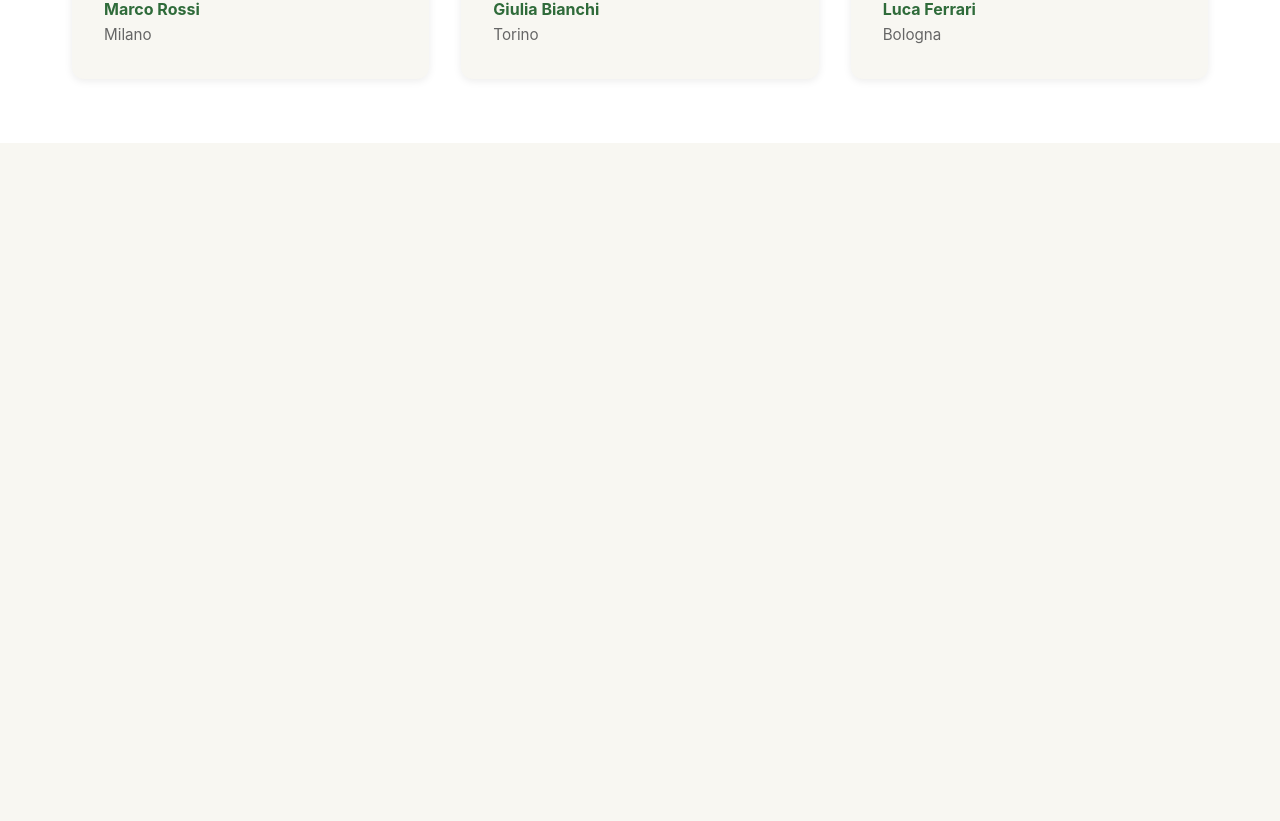
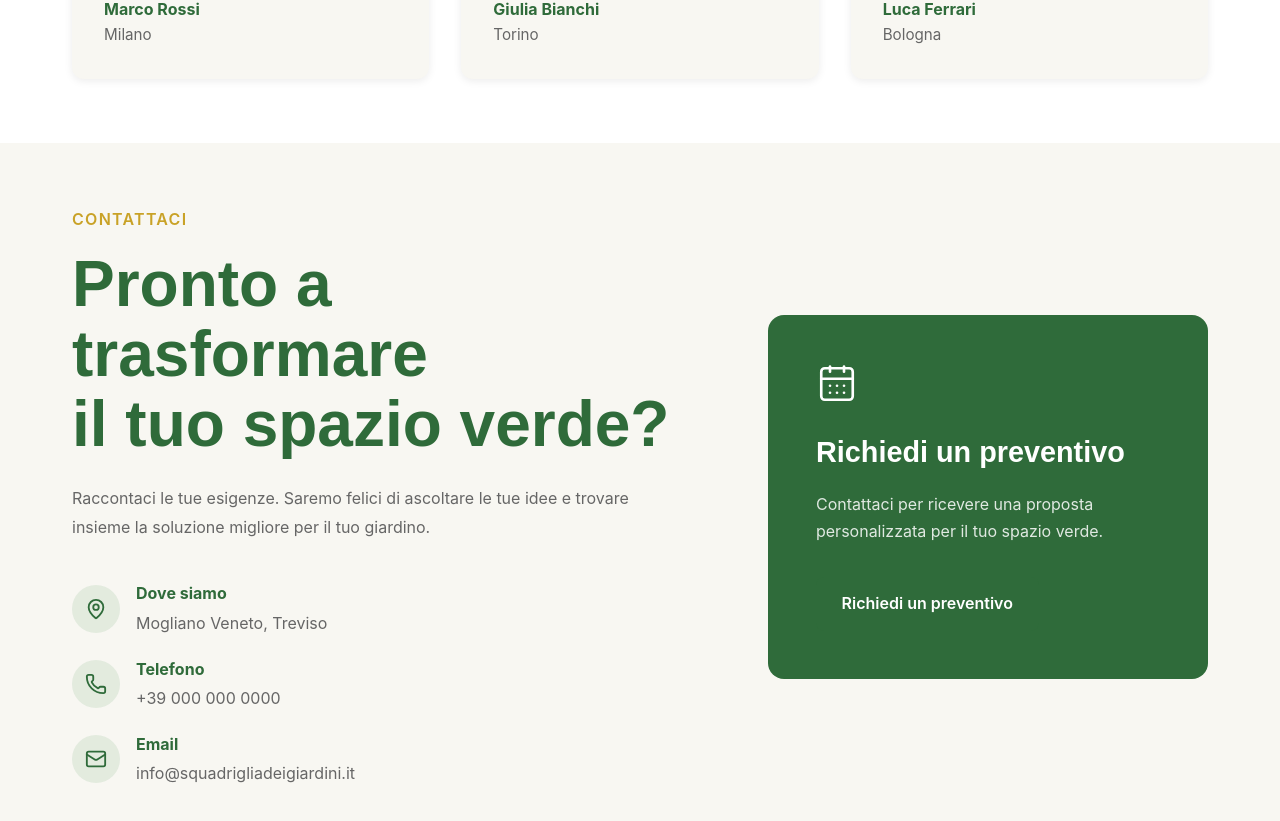
Before and after one commit to Jonas-Henry/squadriglia-dei-giardini, a React (Vite) app: page / in a window 1280 px wide. Shown: the part 5295-6116 px from the top of the page. Before the commit the page ends 5438 px from the top, so only its background shows below. Built offline with nearby package versions, Linux system fonts and the light colour scheme; a web font is replaced by a local one.

Commit message:
criada seção contacte-nos

```diff
--- a/src/pages/Home/Home.jsx
+++ b/src/pages/Home/Home.jsx
@@ -4,6 +4,7 @@ import WhyChooseUs from './components/WhyChooseUs/WhyChooseUs';
 import Process from './components/Process/Process';
 import Gallery from './components/Gallery';
 import Testimonials from './components/Testimonials';
+import Contact from './components/Contact';
 
 function Home() {
   return (
@@ -14,6 +15,7 @@ function Home() {
       <Process />
       <Gallery />
       <Testimonials />
+      <Contact />
     </>
   );
 }
--- /dev/null
+++ b/src/pages/Home/components/Contact/Contact.jsx
@@ -0,0 +1,84 @@
+import Container from '@components/common/Container';
+import Button from '@components/common/Button';
+
+import { MapPin, Phone, Mail, CalendarDays } from 'lucide-react';
+
+import styles from './Contact.module.css';
+
+const contactInfo = [
+  {
+    id: 1,
+    icon: MapPin,
+    title: 'Dove siamo',
+    text: 'Mogliano Veneto, Treviso',
+  },
+  {
+    id: 2,
+    icon: Phone,
+    title: 'Telefono',
+    text: '+39 000 000 0000',
+  },
+  {
+    id: 3,
+    icon: Mail,
+    title: 'Email',
+    text: 'info@squadrigliadeigiardini.it',
+  },
+];
+
+function Contact() {
+  return (
+    <section className={styles.contact}>
+      <Container>
+        <div className={styles.wrapper}>
+          <div className={styles.content}>
+            <span className={styles.subtitle}>Contattaci</span>
+
+            <h2>
+              Pronto a trasformare
+              <br />
+              il tuo spazio verde?
+            </h2>
+
+            <p>
+              Raccontaci le tue esigenze. Saremo felici di ascoltare le tue idee e trovare insieme
+              la soluzione migliore per il tuo giardino.
+            </p>
+
+            <div className={styles.info}>
+              {contactInfo.map((item) => {
+                const Icon = item.icon;
+
+                return (
+                  <div key={item.id} className={styles.infoItem}>
+                    <div className={styles.icon}>
+                      <Icon size={22} />
+                    </div>
+
+                    <div>
+                      <strong>{item.title}</strong>
+
+                      <span>{item.text}</span>
+                    </div>
+                  </div>
+                );
+              })}
+            </div>
+          </div>
+
+          <div className={styles.cta}>
+            <CalendarDays size={42} strokeWidth={1.5} />
+
+            <h3>Richiedi un preventivo</h3>
+
+            <p>Contattaci per ricevere una proposta personalizzata per il tuo spazio verde.</p>
+
+            <Button>Richiedi un preventivo</Button>
+          </div>
+        </div>
+      </Container>
+    </section>
+  );
+}
+
+export default Contact;
--- /dev/null
+++ b/src/pages/Home/components/Contact/Contact.module.css
@@ -0,0 +1,132 @@
+.contact {
+  padding-block: var(--space-2xl);
+}
+
+.wrapper {
+  display: grid;
+  grid-template-columns: 1.4fr 1fr;
+  gap: 5rem;
+  align-items: center;
+}
+
+.subtitle {
+  display: inline-block;
+
+  margin-bottom: 1rem;
+
+  color: var(--color-secondary);
+
+  font-weight: 600;
+  letter-spacing: .08em;
+  text-transform: uppercase;
+}
+
+.content h2 {
+  margin-bottom: 1.5rem;
+
+  color: var(--color-primary);
+
+  font-size: clamp(2.5rem, 5vw, 4rem);
+
+  line-height: 1.1;
+}
+
+.content>p {
+  max-width: 600px;
+
+  margin-bottom: 2.5rem;
+
+  color: var(--color-text-light);
+
+  line-height: 1.8;
+}
+
+.info {
+  display: flex;
+  flex-direction: column;
+  gap: 1.25rem;
+}
+
+.infoItem {
+  display: flex;
+  align-items: center;
+  gap: 1rem;
+}
+
+.icon {
+  display: flex;
+  justify-content: center;
+  align-items: center;
+
+  width: 48px;
+  height: 48px;
+
+  flex-shrink: 0;
+
+  border-radius: 50%;
+
+  background-color: rgba(46, 125, 50, .1);
+
+  color: var(--color-primary);
+}
+
+.infoItem div:last-child {
+  display: flex;
+  flex-direction: column;
+  gap: .25rem;
+}
+
+.infoItem strong {
+  color: var(--color-primary);
+}
+
+.infoItem span {
+  color: var(--color-text-light);
+}
+
+.cta {
+  display: flex;
+  flex-direction: column;
+  align-items: flex-start;
+
+  padding: 3rem;
+
+  border-radius: var(--radius-xl);
+
+  background-color: var(--color-primary);
+
+  color: white;
+
+  box-shadow: var(--shadow-lg);
+}
+
+.cta>svg {
+  margin-bottom: 1.5rem;
+}
+
+.cta h3 {
+  margin-bottom: 1rem;
+
+  font-size: 1.8rem;
+}
+
+.cta p {
+  margin-bottom: 2rem;
+
+  color: rgba(255, 255, 255, .85);
+
+  line-height: 1.7;
+}
+
+@media (max-width: 900px) {
+  .wrapper {
+    grid-template-columns: 1fr;
+    gap: 3rem;
+  }
+}
+
+@media (max-width: 600px) {
+  .cta {
+    padding: 2rem;
+  }
+}
--- /dev/null
+++ b/src/pages/Home/components/Contact/index.js
@@ -0,0 +1 @@
+export { default } from './Contact';
```
